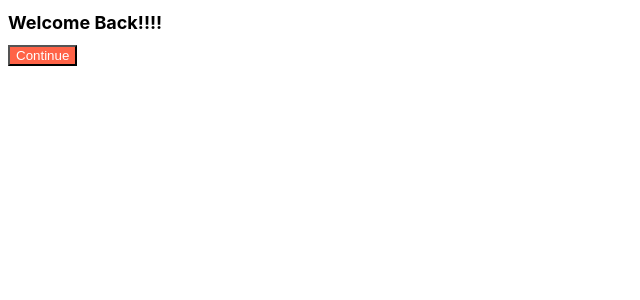
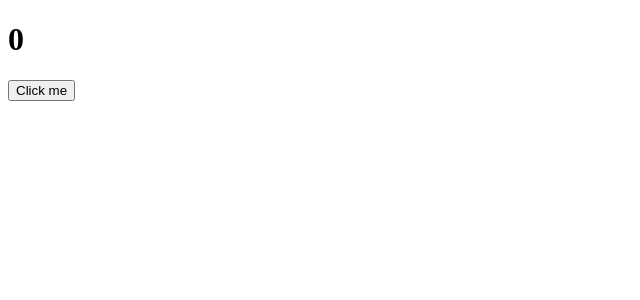
Before and after one commit to wallarin/npm_react_practice, a React (Create React App) app: page / in a window 1280 px wide. Shown: the top 300 px of the page, without its empty margins (0-640 px from the left). Built offline with nearby package versions, Linux system fonts and the light colour scheme.

Commit message:
render event

```diff
--- a/src/App.js
+++ b/src/App.js
@@ -1,11 +1,15 @@
 import Button from "./Button";
 import styles from "./App.module.css";
+import { useState } from "react";
 
 function App() {
+  const [counter, setValue] = useState(0);
+  const onClick = () => setValue((prev) => prev + 1);
+  console.log("call an api");
   return (
-    <div className="App">
-      <h1 className={styles.title}>Welcome Back!!!!</h1>
-      <Button text={"Continue"}/>
+    <div>
+      <h1>{counter}</h1>
+      <button onClick={onClick}>Click me</button>
     </div>
   );
 }
--- a/src/index.js
+++ b/src/index.js
@@ -4,7 +4,7 @@
 
 const root = ReactDOM.createRoot(document.getElementById('root'));
 root.render(
-  <React.StrictMode>
+  // <React.StrictMode>
     <App />
-  </React.StrictMode>
+  // </React.StrictMode>
 );
```
